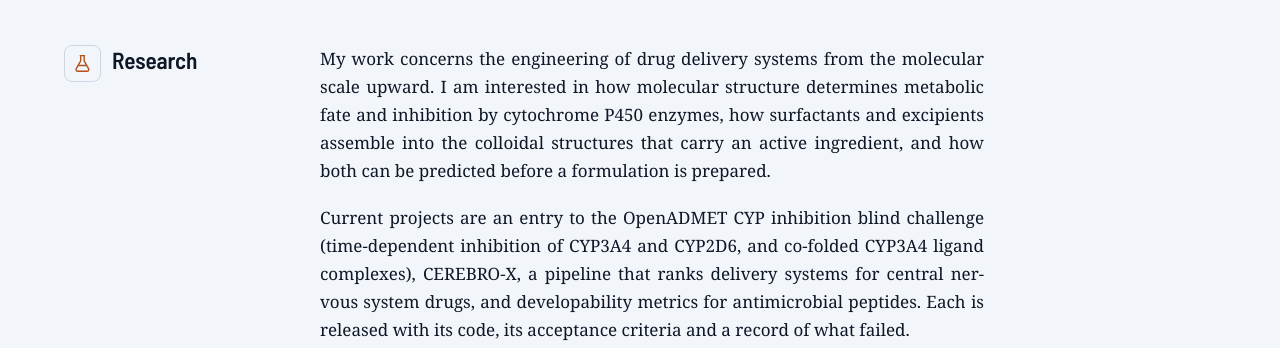
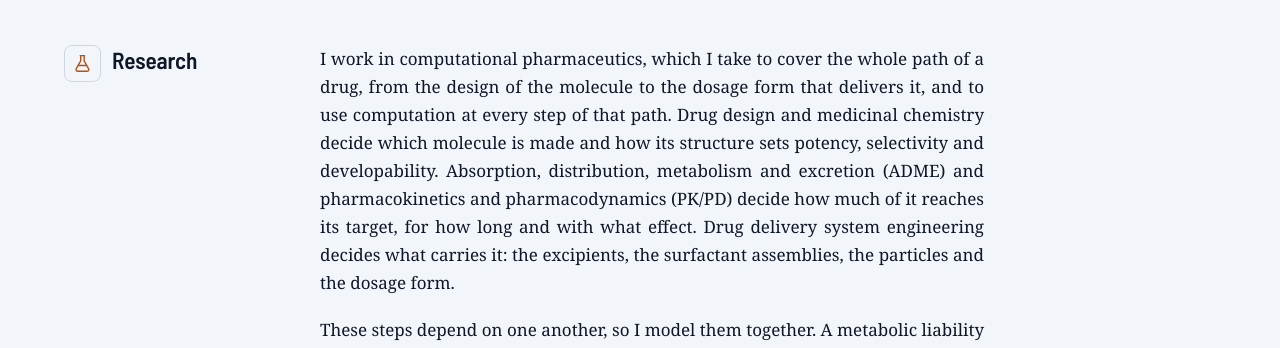
Before and after one commit to mohamedtalaat-gif/mohamedtalaat-gif.github.io, an Astro site: page /profile in a window 1280 px wide. Shown: the part 548-896 px from the top of the page. Built offline with nearby package versions, Linux system fonts and the light colour scheme; Astro itself is replaced by a stand-in of ours.

Commit message:
Rewrite the research paragraph of the profile and cut two passages from the about texts
The profile now explains how drug design, medicinal chemistry, ADME, PK/PD and the engineering
of delivery systems connect under computational pharmaceutics. The sentence about my training
is gone from the home about, and the paragraph of current projects from the profile.

```diff
--- a/src/pages/index.astro
+++ b/src/pages/index.astro
@@ -56,7 +56,7 @@ const latest = news.slice(0, 5);
           I am a pharmacist working on computational pharmaceutics: predicting how a molecule is metabolised and how a formulation carries it, and testing those predictions on data the models have not seen. My projects are open. They include an entry to the OpenADMET CYP inhibition challenge, a pipeline that ranks delivery systems for central nervous system drugs, and developability metrics for antimicrobial peptides, each released with its code, its acceptance criteria and the record of what failed.
         </p>
         <p>
-          I trained in pharmacy at Ain Shams University and develop solid, liquid, semi-solid and parenteral dosage forms professionally, so the models on this site are built beside the measurements they are meant to predict. The <a href="/visualization/">Lab</a> collects experiments you can run, <a href="/validation/">validation reports</a> and bench work, and <a href="/dev/">Dev</a> collects the code.
+          The <a href="/visualization/">Lab</a> collects experiments you can run, <a href="/validation/">validation reports</a> and bench work, and <a href="/dev/">Dev</a> collects the code.
         </p>
       </div>
     </div>
--- a/src/pages/profile.astro
+++ b/src/pages/profile.astro
@@ -34,7 +34,7 @@ const methods = [
 ];
 ---
 
-<Base title="Profile" description="Muhammad Talaat: computational pharmaceutics, cheminformatics and ML. Structure-based modelling, validation and the engineering of drug delivery systems.">
+<Base title="Profile" description="Muhammad Talaat: computational pharmaceutics, cheminformatics and ML, from drug design and ADME to the engineering of drug delivery systems.">
   <div class="page page--toc">
     <div>
       <header class="profile-head">
@@ -52,10 +52,10 @@ const methods = [
 
       <Section id="research" icon="research" title="Research">
         <p>
-          My work concerns the engineering of drug delivery systems from the molecular scale upward. I am interested in how molecular structure determines metabolic fate and inhibition by cytochrome P450 enzymes, how surfactants and excipients assemble into the colloidal structures that carry an active ingredient, and how both can be predicted before a formulation is prepared.
+          I work in computational pharmaceutics, which I take to cover the whole path of a drug, from the design of the molecule to the dosage form that delivers it, and to use computation at every step of that path. Drug design and medicinal chemistry decide which molecule is made and how its structure sets potency, selectivity and developability. Absorption, distribution, metabolism and excretion (ADME) and pharmacokinetics and pharmacodynamics (PK/PD) decide how much of it reaches its target, for how long and with what effect. Drug delivery system engineering decides what carries it: the excipients, the surfactant assemblies, the particles and the dosage form.
         </p>
         <p>
-          Current projects are an entry to the OpenADMET CYP inhibition blind challenge (time-dependent inhibition of CYP3A4 and CYP2D6, and co-folded CYP3A4 ligand complexes), CEREBRO-X, a pipeline that ranks delivery systems for central nervous system drugs, and developability metrics for antimicrobial peptides. Each is released with its code, its acceptance criteria and a record of what failed.
+          These steps depend on one another, so I model them together. A metabolic liability found in a structure is a question for the medicinal chemist and also for the formulator who has to protect the molecule in the dosage form, and the exposure a carrier achieves is what PK/PD relates to effect. In my own work this means predicting cytochrome P450 inhibition and metabolic fate from structure, simulating how surfactants and excipients assemble into colloidal carriers, and ranking delivery systems for drugs that act in the central nervous system, always on data the models have not seen.
         </p>
         <p>
           My training is in pharmacy (BPharm, Ain Shams University), followed by formulation development under GMP and clinical work in oncology pharmacy. I am building the computational side of that background toward graduate research in computational pharmaceutics and cheminformatics.
```
